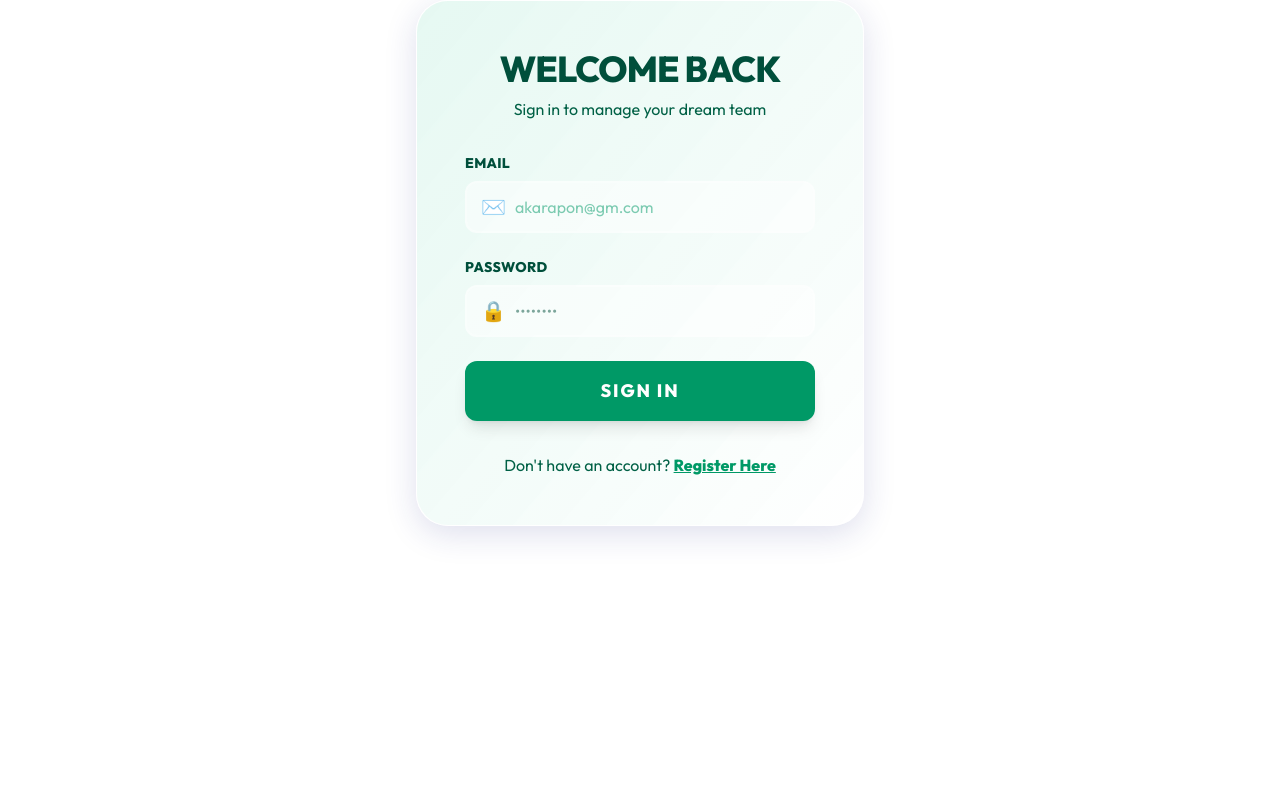
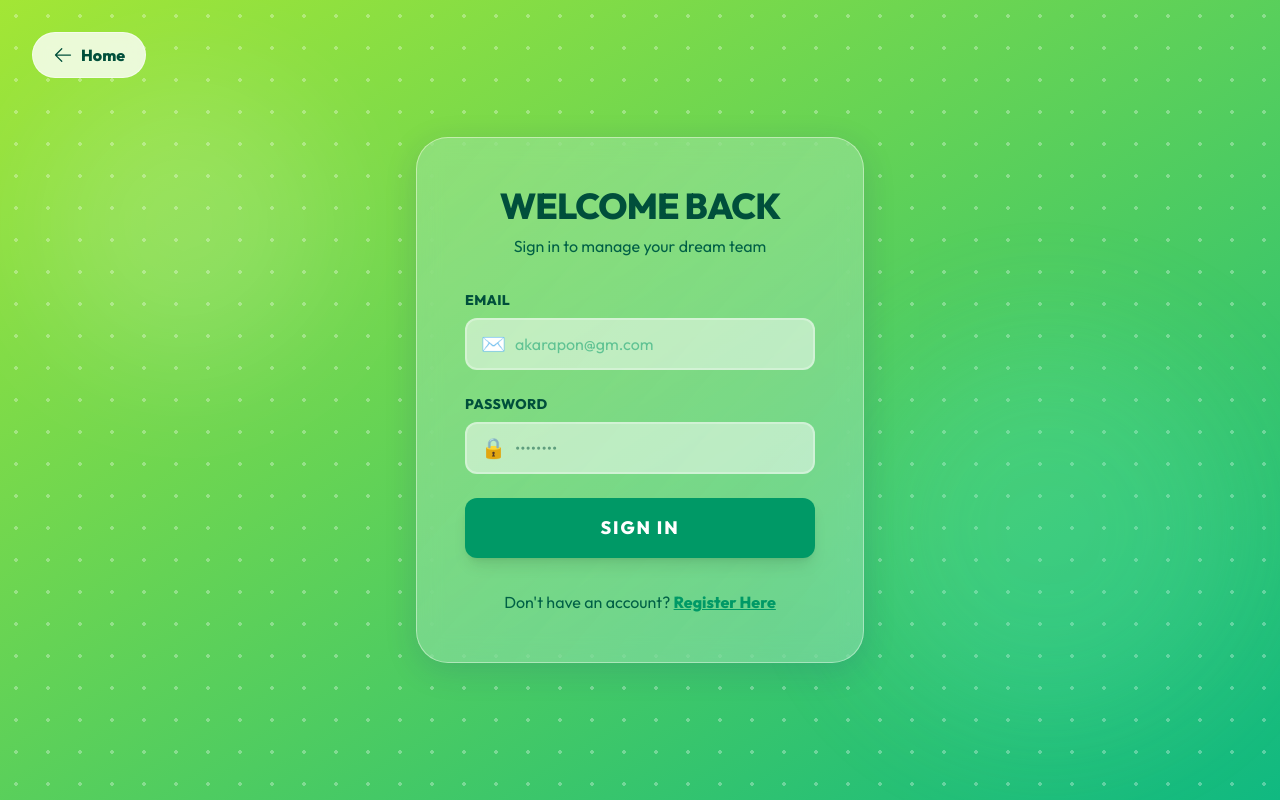
Before and after one commit to Pachara2332/ElevenLineUp, a Next.js app: page /login in a window 1280 px wide. Built offline with nearby package versions, Linux system fonts and the light colour scheme.

Commit message:
หน้า login ใครแก้น้อ

```diff
--- a/src/app/login/page.tsx
+++ b/src/app/login/page.tsx
@@ -3,6 +3,7 @@
 import { useState } from 'react';
 import { useRouter } from 'next/navigation';
 import Link from 'next/link';
+import { ArrowLeftIcon } from '@heroicons/react/24/solid';
 
 export default function LoginForm() {
   const [email, setEmail] = useState('');
@@ -59,7 +60,21 @@ export default function LoginForm() {
   };
 
   return (
-    <div className="glass-panel max-w-md w-full mx-auto p-8 md:p-12 rounded-[2rem] shadow-2xl relative overflow-hidden">
+    <main className="auth-page-bg min-h-screen flex items-center justify-center p-4 relative overflow-hidden">
+      {/* Floating blur elements */}
+      <div className="absolute top-20 left-10 w-72 h-72 bg-white/20 rounded-full blur-3xl animate-pulse"></div>
+      <div className="absolute bottom-20 right-10 w-96 h-96 bg-emerald-300/30 rounded-full blur-3xl animate-pulse" style={{ animationDelay: '1s' }}></div>
+
+      {/* Back button */}
+      <Link
+        href="/"
+        className="absolute top-8 left-8 z-20 flex items-center gap-2 px-5 py-2.5 rounded-full bg-white/80 backdrop-blur-sm hover:bg-white hover:shadow-lg text-emerald-900 font-bold transition-all duration-300 border border-white/50 group"
+      >
+        <ArrowLeftIcon className="w-5 h-5 group-hover:-translate-x-1 transition-transform duration-300" />
+        <span>Home</span>
+      </Link>
+
+      <div className="glass-panel max-w-md w-full mx-auto p-8 md:p-12 rounded-[2rem] shadow-2xl relative overflow-hidden z-10">
         {/* Decorative gradient */}
         <div className="absolute inset-0 bg-gradient-to-br from-emerald-500/10 to-transparent"></div>
 
@@ -157,5 +172,6 @@ export default function LoginForm() {
           </p>
         </div>
       </div>
+    </main>
   );
 }
```
Also changed, not shown: public/uploads/cmlfaq0sw0000my8dr1ntc2ra-1770692791097.png (added), 1 other file (tests, documents, lock files or other folders). Lines whose indentation alone changed are shown as unchanged.
